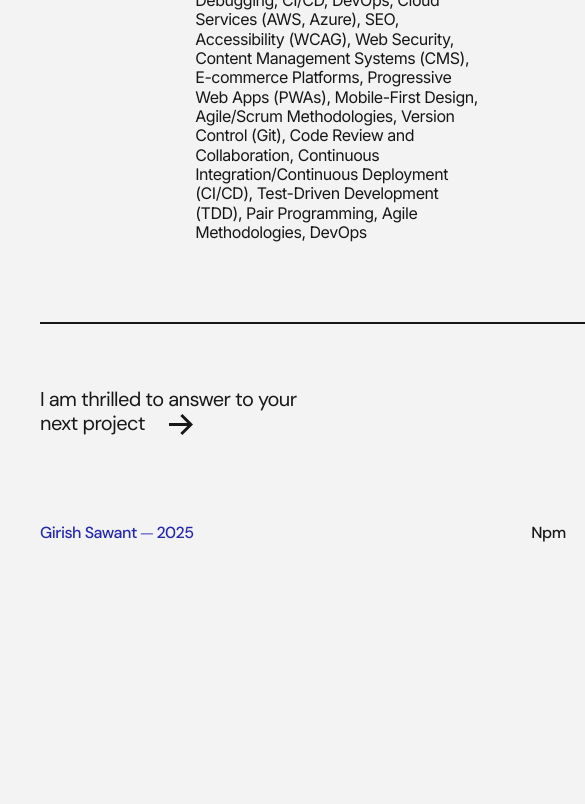
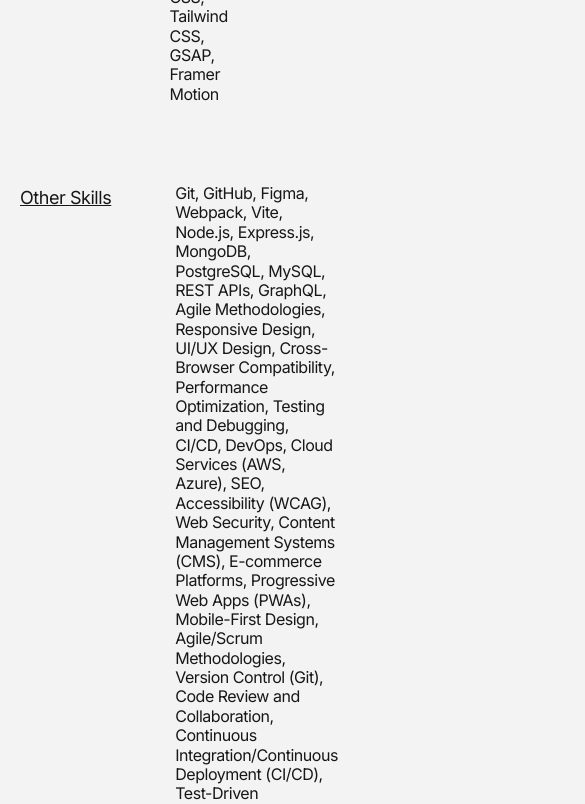
Before and after one commit to girishsawant999/portfolio-website-v2, a Next.js app: page / in a window 390 px wide. Shown: the part 1156-1960 px from the top of the page, 585 px wide, since content can reach past the window. Before the commit the page ends 1746 px from the top, so only its background shows below. Built offline with nearby package versions, Linux system fonts and the light colour scheme.

Commit message:
fix: refactor layout structure and improve styling for better responsiveness

```diff
--- a/src/app/layout.tsx
+++ b/src/app/layout.tsx
@@ -41,22 +41,22 @@ export default function RootLayout({
   return (
     <html lang="en">
       <body
-        className={`${inter.variable} ${dmSans.variable} max-w-container mx-auto  antialiased px-10 pt-24 pb-12 grid grid-rows-[auto_1fr_auto] min-h-screen gap-20 grid-cols-12`}
+        className={`${inter.variable} ${dmSans.variable} antialiased min-h-dvh max-w-container mx-auto flex flex-col w-screen overflow-x-hidden px-5 md:px-10 py-6 gap-10 md:gap-20  md:py-12`}
       >
         <SmoothScrollProvider>
           <Header />
-          <main className="col-span-full w-full">{children}</main>
-          <footer className="flex items-center justify-between col-span-full w-full">
+          <main className="w-full flex-1">{children}</main>
+          <footer className="flex flex-col sm:flex-row items-center justify-between w-full gap-4 sm:gap-0 pt-8 border-t border-neutral-200 dark:border-neutral-800 mt-8">
             <div className="flex items-center gap-4">
               <span className="navigation text-secondary">
                 Girish Sawant ⏤ 2025
               </span>
             </div>
-            <div className="flex items-center gap-8 justify-end">
+            <div className="flex flex-wrap items-center gap-4 sm:gap-6 md:gap-8 justify-center sm:justify-end">
               <Link
                 href="https://www.npmjs.com/~girishsawant999"
                 target="_blank"
-                className="navigation "
+                className="navigation"
               >
                 Npm
               </Link>
@@ -77,7 +77,7 @@ export default function RootLayout({
               <Link
                 href="https://in.linkedin.com/in/girishsawant999"
                 target="_blank"
-                className="navigation "
+                className="navigation"
               >
                 LinkedIn
               </Link>
```
